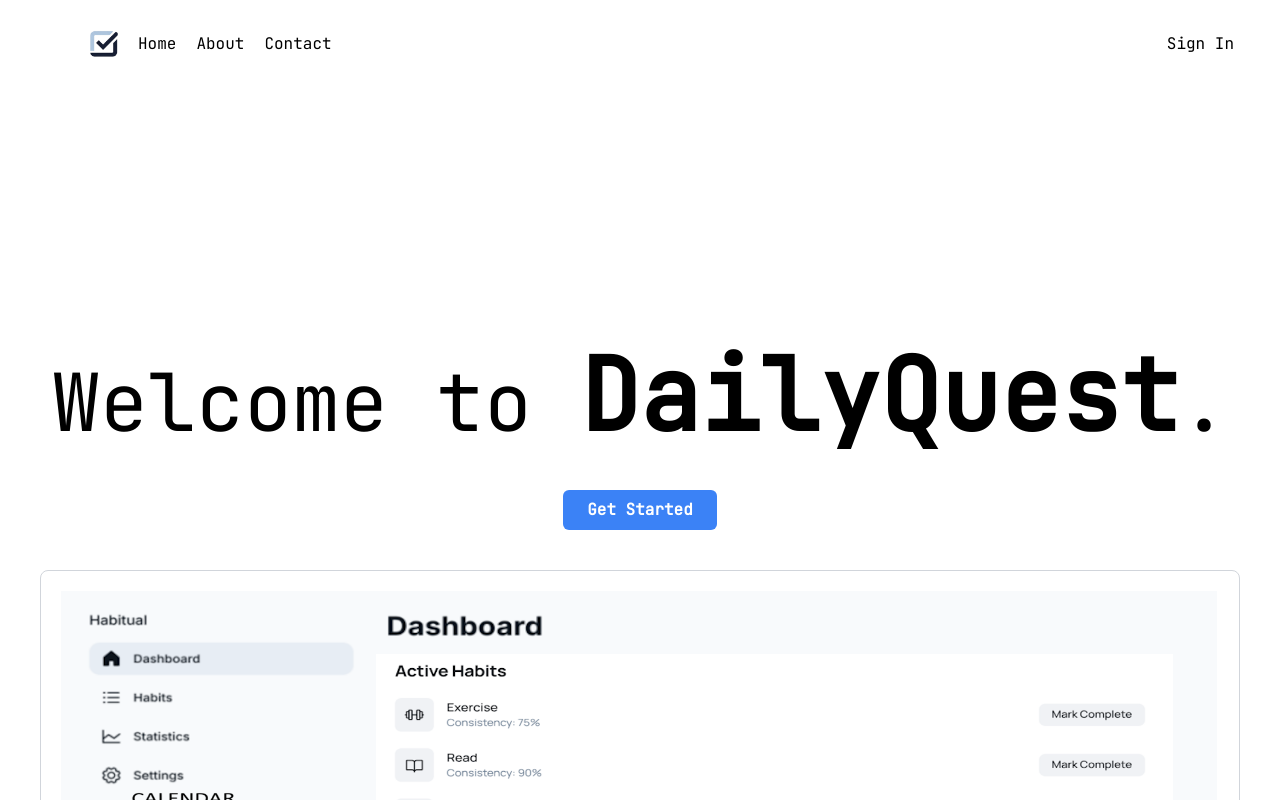
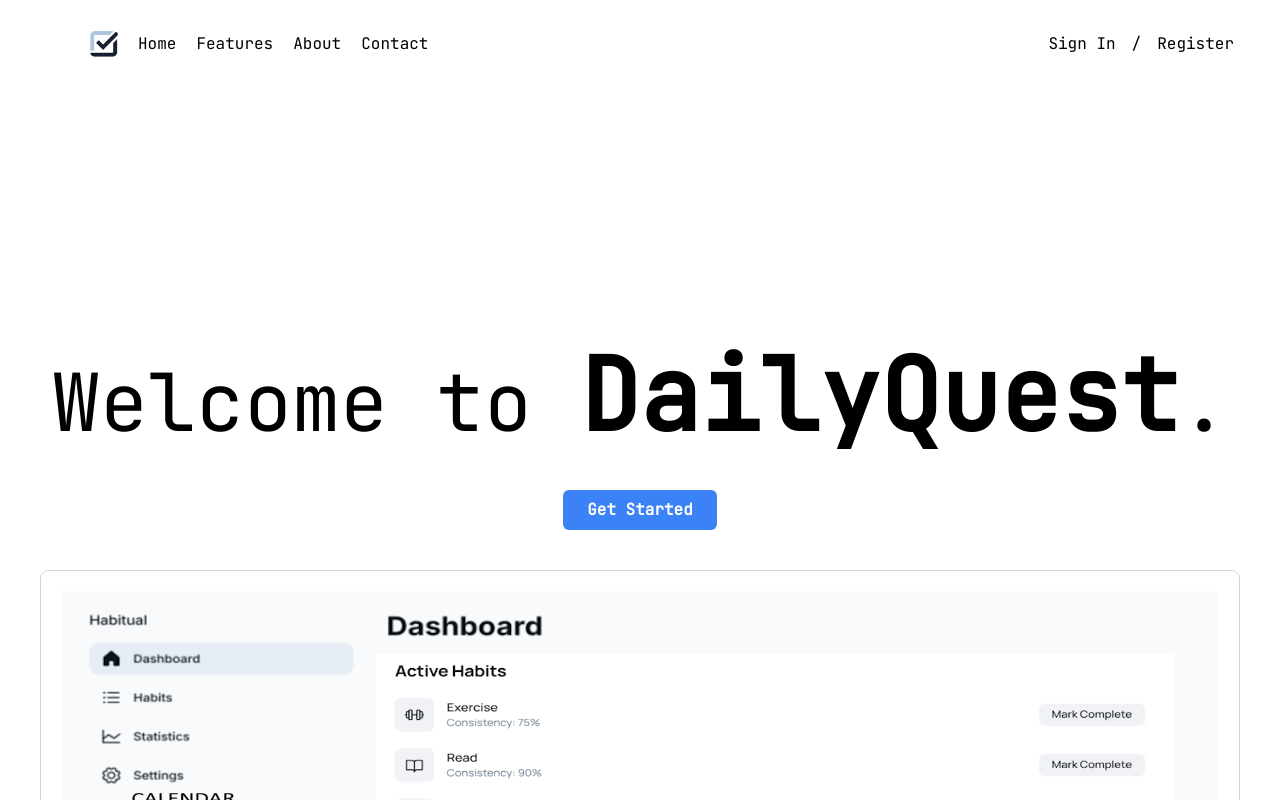
Before and after one commit to stanleypangg/DailyQuest, a React (Vite) app in the folder frontend/: page / in a window 1280 px wide. Shown: the top 800 px of the page. Built offline with nearby package versions, Linux system fonts and the light colour scheme.

Commit message:
finished homepage basics

```diff
--- a/frontend/src/components/home/index.tsx
+++ b/frontend/src/components/home/index.tsx
@@ -17,6 +17,11 @@ const index = () => {
             </a>
           </li>
           <li>
+            <a href="#" className="hover:underline">
+              Features
+            </a>
+          </li>
+          <li>
             <a href="#about" className="hover:underline">
               About
             </a>
@@ -32,6 +37,10 @@ const index = () => {
         <div>
           <button className="px-4 py-2 text-[16px] hover:underline">
             Sign In
+          </button>
+          /
+          <button className="px-4 py-2 text-[16px] hover:underline">
+            Register
           </button>
         </div>
       </nav>
@@ -108,23 +117,8 @@ const index = () => {
             CONTACT US
           </div>
         </div>
-        <div id="row" className="flex justify-between flex-wrap mt-8">
-          <div id="contactCol1" className="w-1/2 text-center">
-            <span className="text-[24px]">ONLINE INQUIRY</span>
-            <div className="grid gap-6 mb-6 ml-56 mr-56">
-              <label htmlFor="first_name" className="block mt-10 text-left">
-                First name
-              </label>
-              <input
-                type="text"
-                id="first_name"
-                className="bg-gray-50 border border-gray-300 text-gray-900 text-sm rounded-lg focus:ring-blue-500 focus:border-blue-500 block w-fit p-2.5 dark:bg-gray-700 dark:border-gray-600 dark:placeholder-gray-400 dark:text-white dark:focus:ring-blue-500 dark:focus:border-blue-500"
-                placeholder="John"
-                required
-              />
-            </div>
-          </div>
-          <div id="contactCol2" className="w-1/2 text-center mb-40">
+        <div className="flex justify-center flex-wrap mt-8">
+          <div className="w-1/2 text-center mb-40">
             <span className="text-[24px]">CONTACT DETAILS</span>
             <p className="mt-10">
               Phone: <br></br>
```
